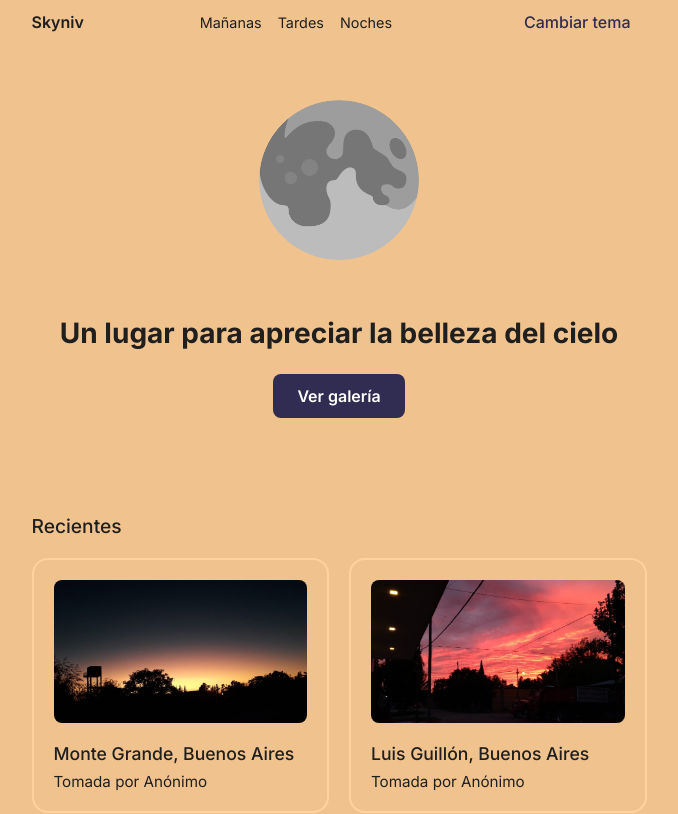
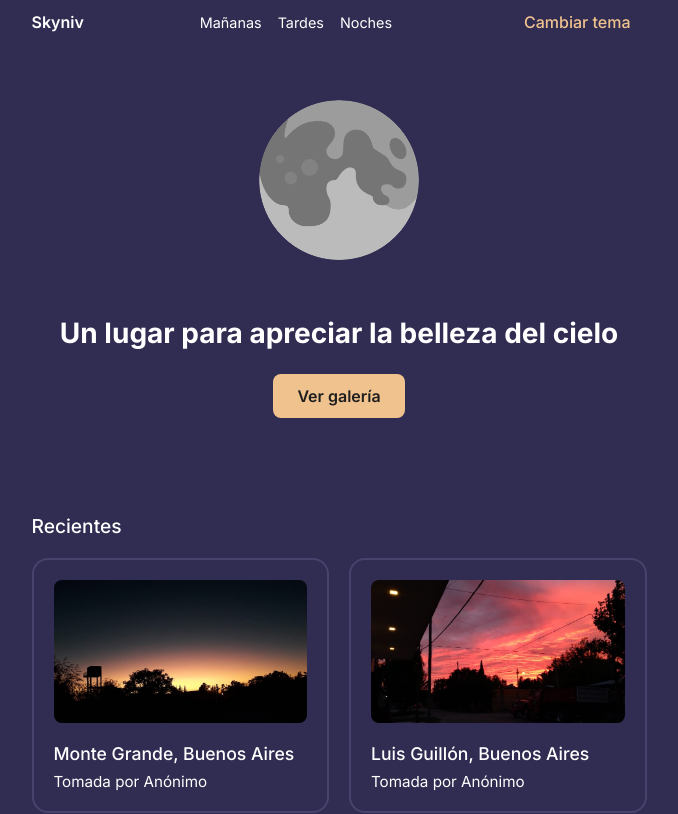
Before and after one commit to lgaieta/skyniv, a SvelteKit app: page / in a window 1280 px wide. Shown: the top 814 px of the page, without its empty margins (301-979 px from the left). Built offline with nearby package versions, Linux system fonts and the light colour scheme.

Commit message:
Moved custom properties from root to AppContainer

```diff
--- a/src/routes/+layout.svelte
+++ b/src/routes/+layout.svelte
@@ -1,11 +1,11 @@
 <script>
 	import '../app.css';
 	import Header from '$lib/components/Header.svelte';
-	let currentTheme = 'dark';
+	let currentTheme = 'light';
 
-	const toggleTheme = () => {
+	function toggleTheme() {
 		currentTheme = currentTheme === 'light' ? 'dark' : 'light';
-	};
+	}
 </script>
 
 <div class="AppContainer {currentTheme}">
@@ -23,9 +23,7 @@
 		min-height: 100vh;
 		box-sizing: border-box;
 		background-color: var(--background-primary);
-	}
 
-	:root {
 		--max-width: 615px;
 
 		/* Colors */
@@ -37,7 +35,9 @@
 		--secondary-brighter: #f1aa9b;
 		--light: #ffffff;
 		--dark: #1f1f1f;
+	}
 
+	.AppContainer.light {
 		/* Content */
 		--content-primary: var(--light);
 		--content-secondary: var(--dark);
@@ -49,7 +49,7 @@
 		--background-secondary-light: var(--secondary-light);
 	}
 
-	.dark {
+	.AppContainer.dark {
 		--content-primary: var(--dark);
 		--content-secondary: var(--light);
 		--background-primary: var(--secondary);
```
